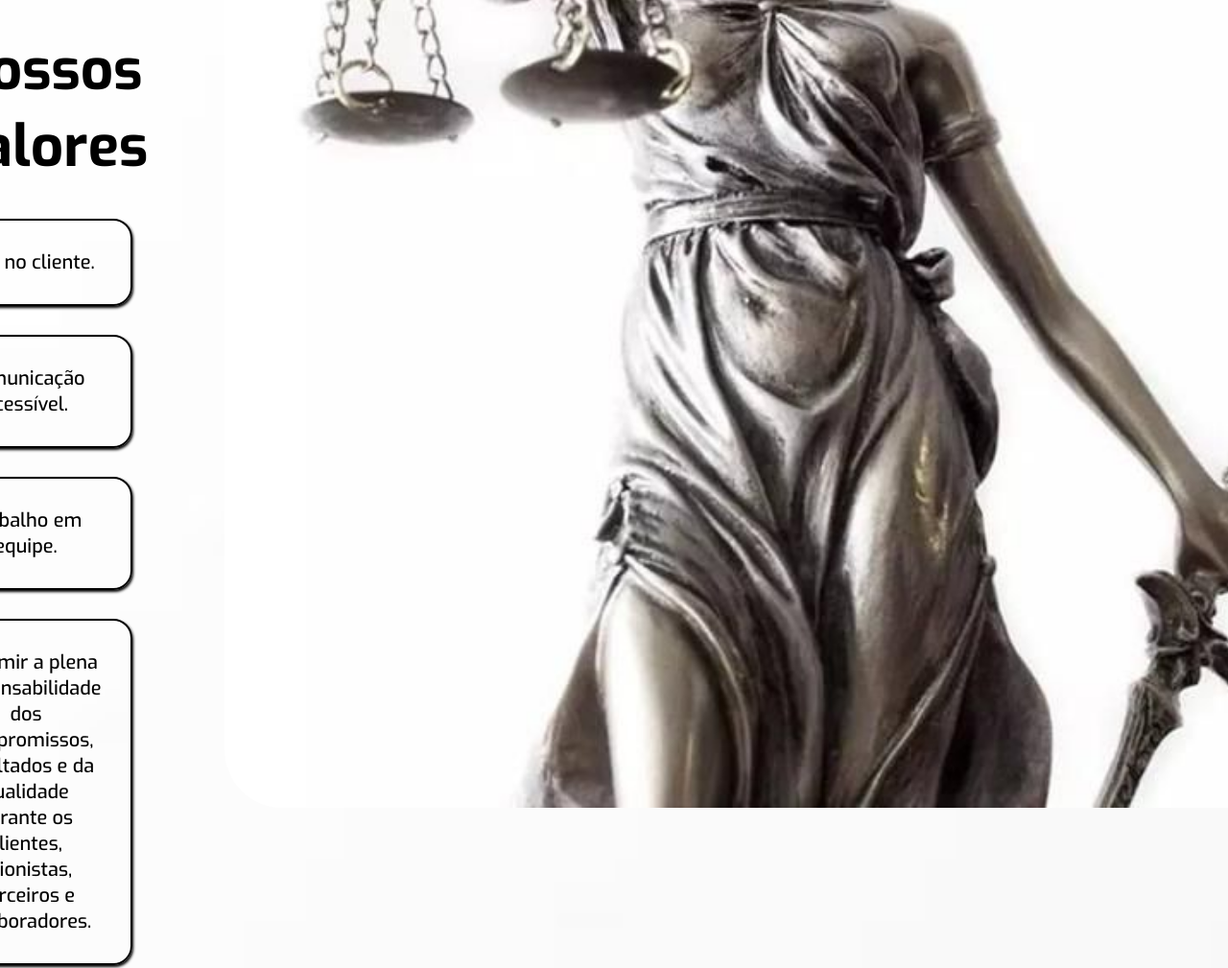
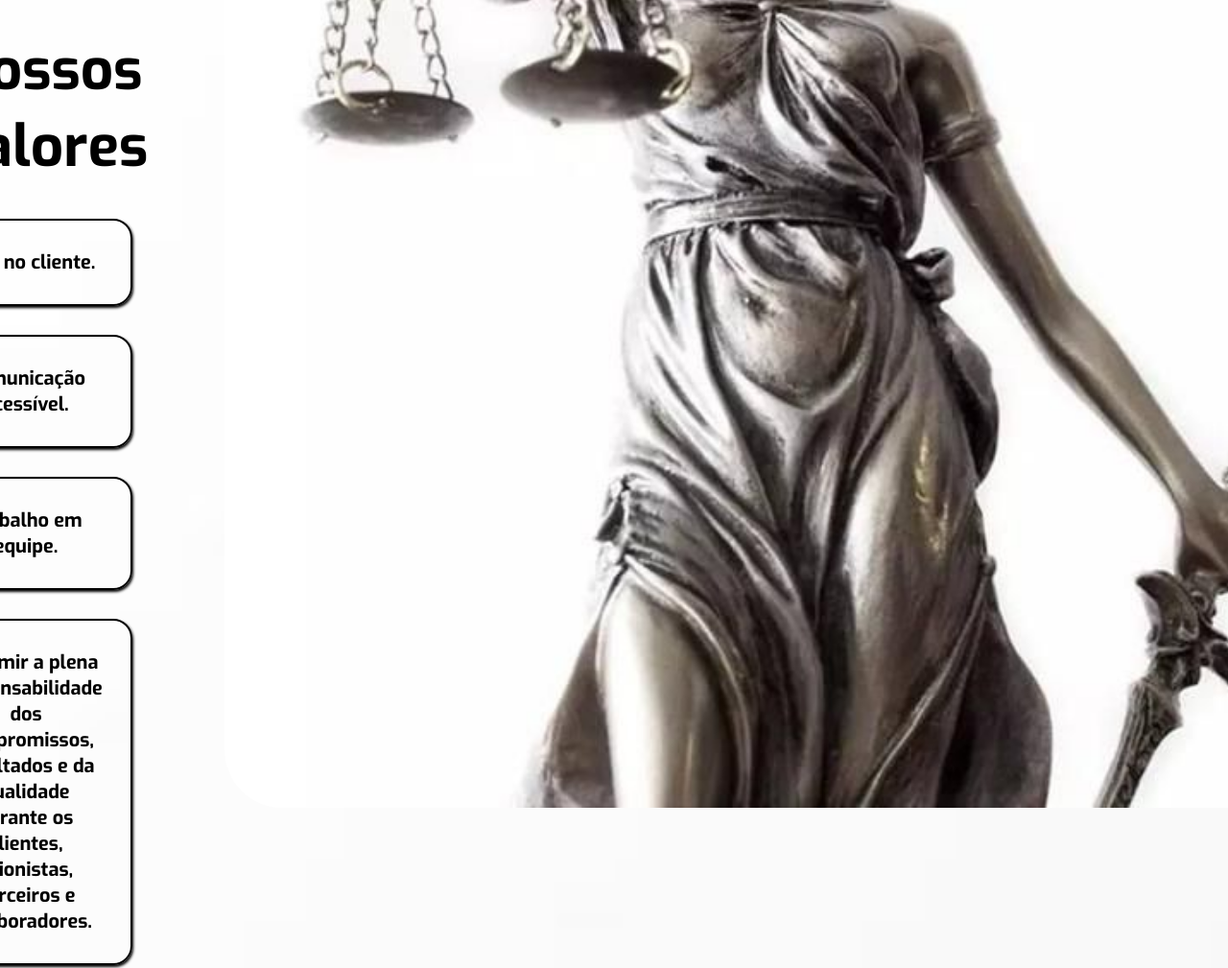
Before and after one commit to DevGustavoGantois/GPN-Adv-free-lance, a plain HTML site: page sobre-nos.html in a window 1280 px wide. Shown: the part 1229-2238 px from the top of the page at 96% size. Drawn offline with Linux system fonts and the light colour scheme; a script that the page names is missing.

Commit message:
Update style.css

```diff
--- a/style.css
+++ b/style.css
@@ -302,9 +302,7 @@ h1 {
     color: white;
 }
 
-.description-about-us {
-    font-weight: 500;
-}
+
 
 /*Sessão nosso time:*/
 
```
